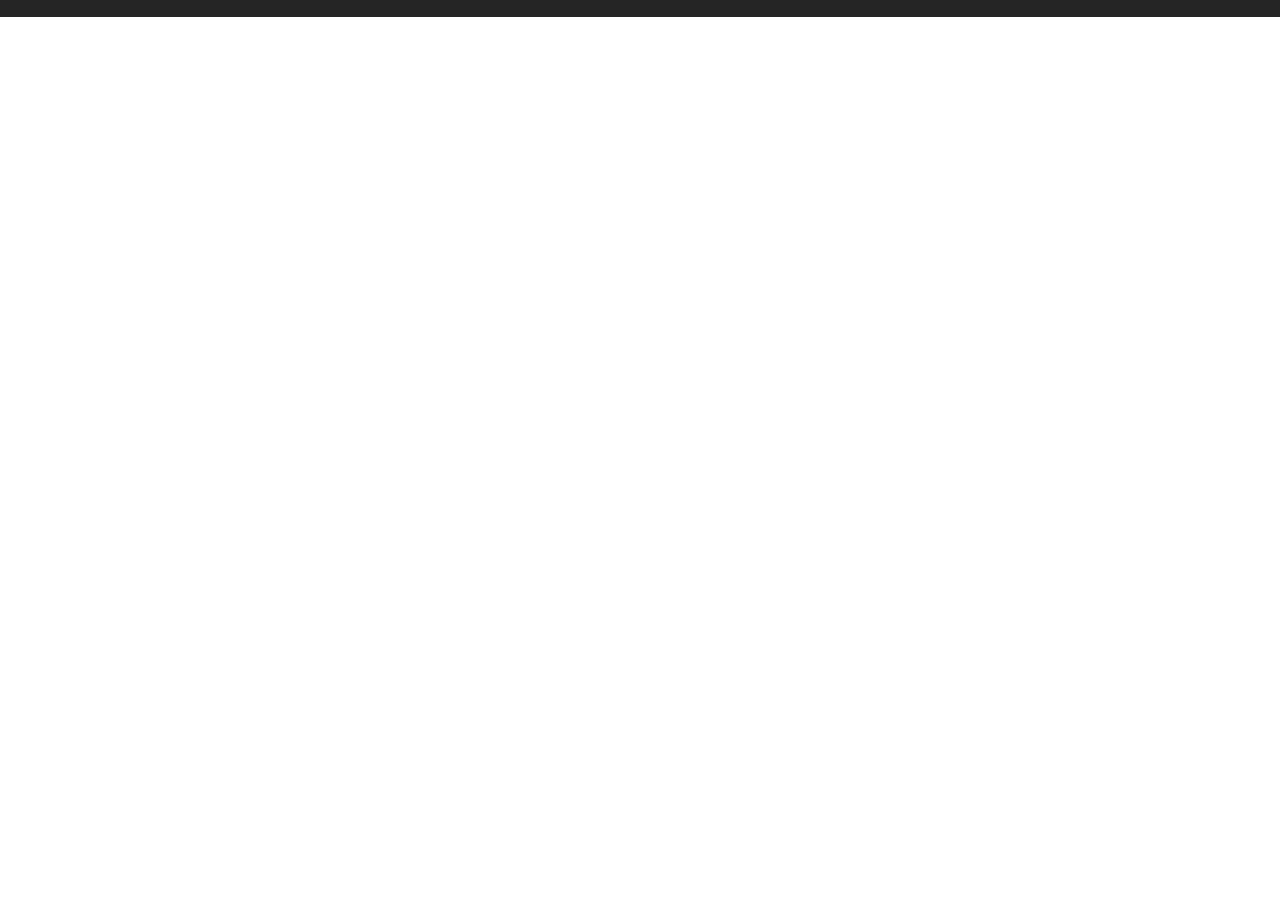
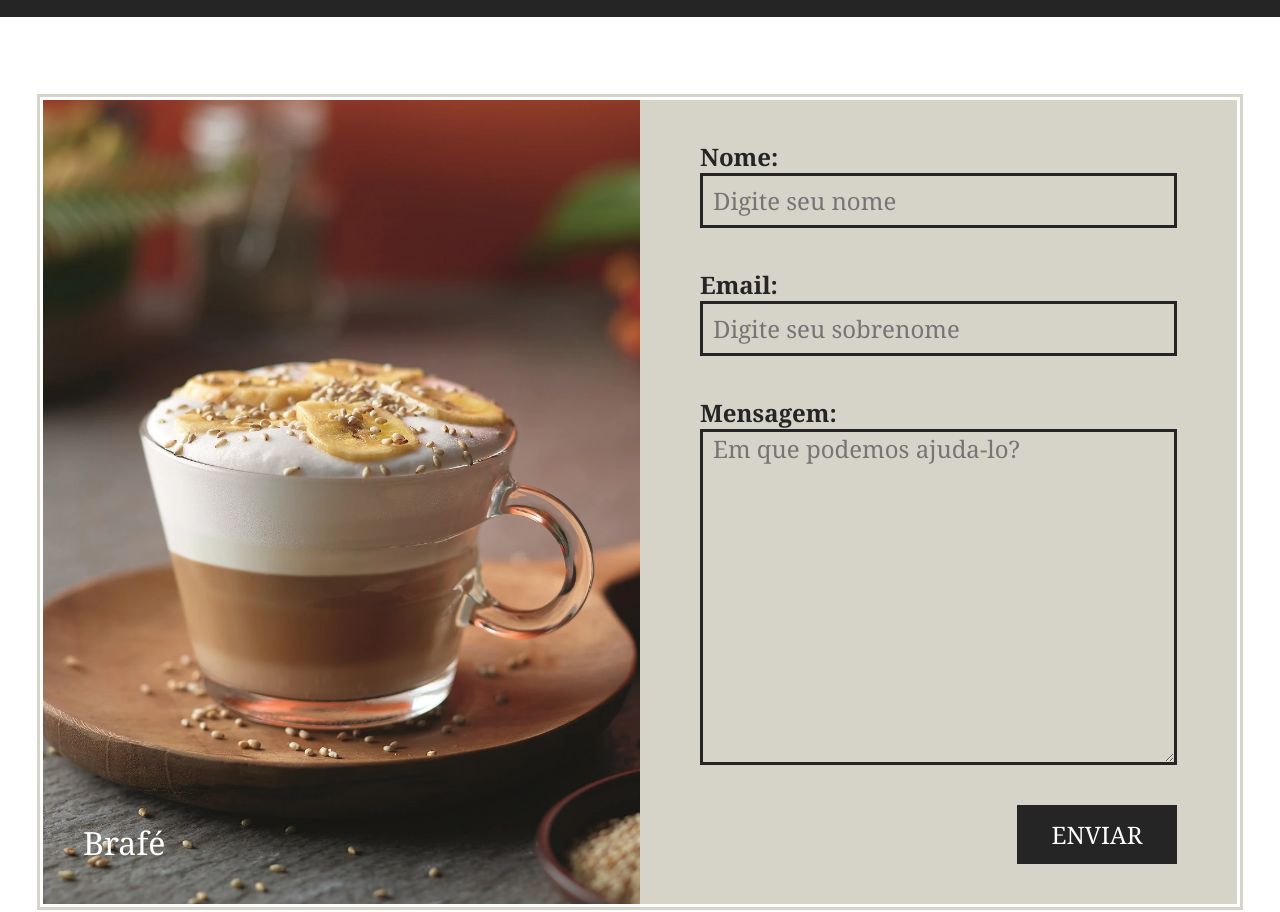
Before and after one commit to gabrielalencardearaujo/Brafe_Project, a plain HTML site: page contact.html in a window 1280 px wide. Shown: the part 67-979 px from the top of the page. Before the commit the page ends 800 px from the top, so only its background shows below. Drawn offline with Linux system fonts and the light colour scheme.

Commit message:
add page contact

```diff
--- a/contact.html
+++ b/contact.html
@@ -7,15 +7,16 @@
 
   <!-- CSS -->
   <link rel="stylesheet" type="text/css" href="./css/style.css">
+  <link rel="stylesheet" href="./css/styleContact.css">
 	<link rel="stylesheet" type="text/css" href="./css/responsive-style.css">
 </head>
 <body>
   <header class="menu">
 		<div class="menu-container">
-			<a class="menu-logo" href="#"><img src="img/brafe.png" alt="Brafé"></a>
+			<a class="menu-logo" href="./index.html"><img src="img/brafe.png" alt="Brafé"></a>
 			<nav class="menu-nav">
 				<ul>
-					<li><a href="#">Sobre</a></li>
+					<li><a href="./index.html">Sobre</a></li>
 					<li><a href="./product.html">Produtos</a></li>
 					<li><a href="#">Portfólio</a></li>
 					<li><a href="./contact.html">Contato</a></li>
@@ -24,7 +25,35 @@
 		</div>
 	</header>
 
+  <section class="contactContainer">
+    <div class="imageCoffe">
+      <p>Brafé</p>
+    </div>
+    <div class="form">
+      <form action="" id="contactID">
+        <div class="divName">
+          <label for="nameID">Nome:</label>
+          <input type="text" name="name" id="nameID" placeholder="Digite seu nome">
+        </div>
+        <div class="divSobrenome">
+          <label for="name">Email:</label>
+          <input type="text" name="name" id="name" placeholder="Digite seu sobrenome">
+        </div>
+        <div class="divTexteArea">
+          <label for="textareaID">Mensagem:</label>
+          <textarea name="message" id="textareaID" cols="30" rows="10" placeholder="Em que podemos ajuda-lo?"></textarea>
+        </div>
+        <button class="btnSubmit" type="submit">Enviar</button>
+      </form>
+    </div>
+  </section>
 
-  <section class="contactContainer"></section>
+  <footer class="footer">
+		<div class="footer-container">
+			<p>Este é um projeto da Origamid. Mais em origamid.com<br>Praia de Botafogo, 300, 5º andar - Botafogo - Rio de
+				Janeiro</p>
+			<img src="img/brafe.png" alt="Brafé">
+		</div>
+	</footer>
 </body>
 </html>
--- a/css/style.css
+++ b/css/style.css
@@ -334,7 +334,8 @@ a.menu-logo {
 	float: left;
 }
 
-.assine button {
+.assine button,
+.btnSubmit {
 	background-color: #252525;
 	text-transform: uppercase;
 	width: 160px;
--- /dev/null
+++ b/css/styleContact.css
@@ -0,0 +1,70 @@
+section.contactContainer {
+  display: grid;
+  grid-template-columns: repeat(auto-fit, minmax(420px, 1fr));
+  max-width: 1200px;
+  margin: 80px auto;
+  border: 3px solid white;
+  box-shadow: 0px 0px 0px 3px var(--color-2);
+}
+
+.imageCoffe {
+  background: url(../img/nespresso-recipes-CAPPUCCINO-BANANA-SESAME-SEEDS.webp);
+  background-size: cover;
+  background-position: center;
+  display: grid;
+  align-items: end;
+}
+
+.imageCoffe p {
+  font-size: 2rem;
+  font-weight: 500;
+  margin: 40px;
+  color: white;
+}
+
+div.form {
+  background-color: var(--color-2);
+  padding: 40px 60px;
+}
+
+div > label {
+  display: block;
+  font-size: 1.5rem;
+  font-weight: 600;
+}
+
+div input,
+div textarea {
+  display: block;
+  width: 100%;
+  font-size: 1.5rem;
+  background-color: transparent;
+  border: 3px solid var(--color-1);
+  padding-left: 10px;
+}
+
+div > input {
+  height: 55px;
+}
+
+form {
+  display: grid;
+  gap: 40px;
+}
+
+form button {
+  justify-self: end;
+}
+
+@media only screen and (max-width: 1200px) {
+  section.contactContainer  {
+    margin-left: 20px;
+    margin-right: 20px;
+  }
+}
+
+@media only screen and (max-width: 990px) {
+  .imageCoffe {
+    height: 300px;
+  }
+}
```
Also changed, not shown: product.html (+1 -1 lines), img/nespresso-recipes-CAPPUCCINO-BANANA-SESAME-SEEDS.webp (added).
